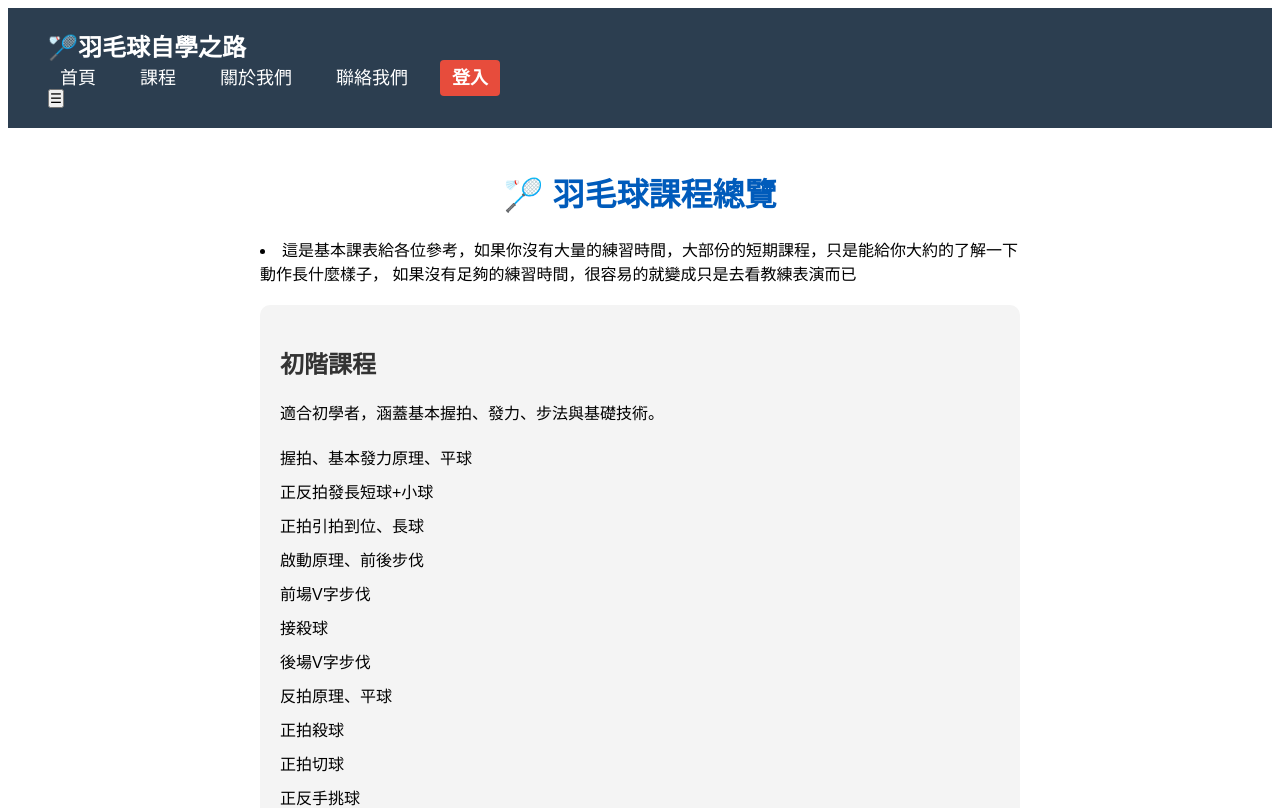
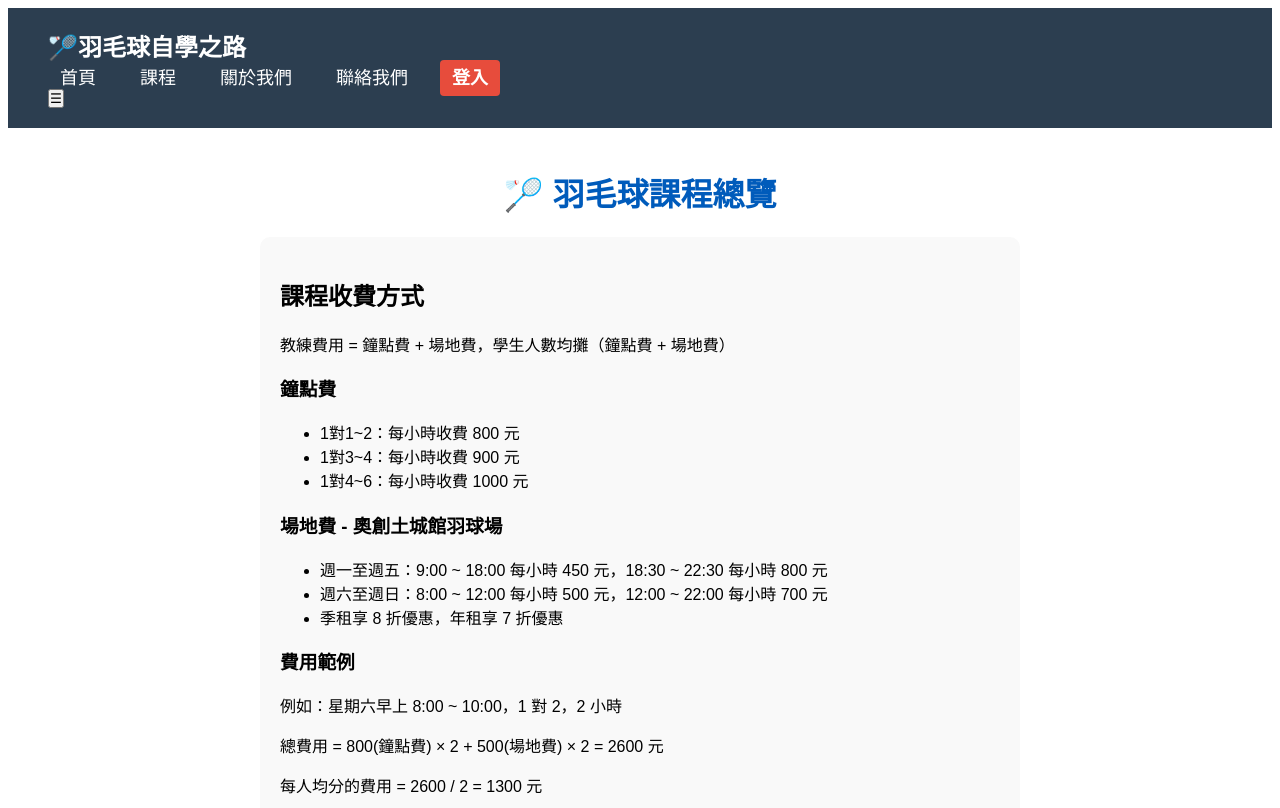
Before and after one commit to dannyangler/vitebadminton, a Vue app: page /courses in a window 1280 px wide. Shown: the top 808 px of the page. Built offline with nearby package versions, Linux system fonts and the light colour scheme.

Commit message:
course chage fee

```diff
--- a/src/views/Courses.vue
+++ b/src/views/Courses.vue
@@ -1,8 +1,34 @@
 <template>
   <div class="container">
     <h1 class="title">🏸 羽毛球課程總覽</h1>
+
+    <section class="fee-section">
+      <h2>課程收費方式</h2>
+      <p>教練費用 = 鐘點費 + 場地費，學生人數均攤（鐘點費 + 場地費）</p>
+
+      <h3>鐘點費</h3>
+      <ul>
+        <li>1對1~2：每小時收費 800 元</li>
+        <li>1對3~4：每小時收費 900 元</li>
+        <li>1對4~6：每小時收費 1000 元</li>
+      </ul>
+
+      <h3>場地費 - 奧創土城館羽球場</h3>
+      <ul>
+        <li>週一至週五：9:00 ~ 18:00 每小時 450 元，18:30 ~ 22:30 每小時 800 元</li>
+        <li>週六至週日：8:00 ~ 12:00 每小時 500 元，12:00 ~ 22:00 每小時 700 元</li>
+        <li>季租享 8 折優惠，年租享 7 折優惠</li>
+      </ul>
+
+      <h3>費用範例</h3>
+      <p>例如：星期六早上 8:00 ~ 10:00，1 對 2，2 小時</p>
+      <p>總費用 = 800(鐘點費) × 2 + 500(場地費) × 2 = 2600 元</p>
+      <p>每人均分的費用 = 2600 / 2 = 1300 元</p>
+    </section>
+
     <li>這是基本課表給各位參考，如果你沒有大量的練習時間，大部份的短期課程，只是能給你大約的了解一下動作長什麼樣子，
       如果沒有足夠的練習時間，很容易的就變成只是去看教練表演而已</li>
+
     <section class="course-section">
       <h2>初階課程</h2>
       <p>適合初學者，涵蓋基本握拍、發力、步法與基礎技術。</p>
@@ -63,6 +89,12 @@
   text-align: center;
   color: #005bbb;
 }
+.fee-section {
+  background: #f9f9f9;
+  padding: 20px;
+  margin-bottom: 20px;
+  border-radius: 10px;
+}
 .course-section {
   background: #f4f4f4;
   padding: 20px;
```
Lines whose indentation alone changed are shown as unchanged.
